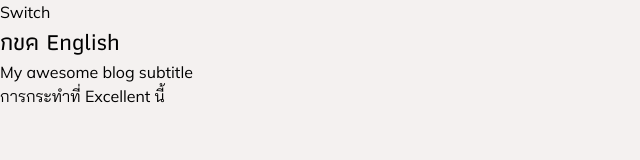
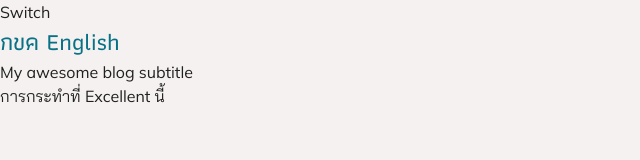
Before and after one commit to artt/artt-dev-astro, an Astro site: page / in a window 1280 px wide. Shown: the whole page, without its empty margins (0-640 px from the left). Built offline with nearby package versions, Linux system fonts and the light colour scheme; Astro itself is replaced by a stand-in of ours.

Commit message:
switch to scss and pretty much ok with dark mode

```diff
--- a/package.json
+++ b/package.json
@@ -15,6 +15,7 @@
     "astro": "^4.12.3",
     "color2k": "^2.0.3",
     "popmotion": "^11.0.5",
+    "sass": "^1.77.8",
     "tailwindcss": "^3.4.7",
     "typescript": "^5.5.4"
   }
--- a/src/layouts/BaseLayout.astro
+++ b/src/layouts/BaseLayout.astro
@@ -2,7 +2,7 @@
 import DayNight from '../components/DayNight.astro';
 const { pageTitle } = Astro.props;
 
-import '../styles/global.css';
+import '../styles/global.scss';
 
 ---
 <html lang="en" style={{
--- /dev/null
+++ b/src/styles/_darkmode.scss
@@ -0,0 +1,15 @@
+@import "definitions";
+
+:root {
+
+  @each $prop in $properties {
+    --color-#{$prop}: #{map-get(map-get($themes, "light"), '#{$prop}')};
+  }
+
+  &[data-theme="dark"] {
+    @each $prop in $properties {
+      --color-#{$prop}: #{map-get(map-get($themes, "dark"), '#{$prop}')};
+    }
+  }
+
+}
--- /dev/null
+++ b/src/styles/_definitions.scss
@@ -0,0 +1,126 @@
+$side-width: 270px;
+$post-min-width: 700px;
+$post-max-width: 900px;
+
+// maximum width that we'll support
+// anything larger than this we'll leave blank
+// see example from apple.com
+$max-drawing: 2560px;
+$section-divider-height: 120px;
+
+$content-width: 1200px;
+$content-margin-large: 36px;
+$content-margin-small: 18px;
+
+$screen-mid: 700px;
+$screen-large: $post-min-width + $side-width + (3 * $content-margin-large); // = 700 + 270 + 3*30 = 1060
+$screen-xlarge: $post-max-width + $side-width + (5 * $content-margin-large); // = 900 + 270 + 5*30 = 1320
+
+$cover-tall-ar: 1.91;
+$cover-wide-ar: 2.5;
+
+$navbar-height-sm: 45px;
+$navbar-height-lg: 75px;
+
+$icon-size: 21px;
+
+$top-image-overlap: 100px;
+
+$time-short: 0.3s;
+$time-long: 0.6s;
+
+$font-body: "Bai Jamjuree", "Mulish", Sans-serif;
+$font-heading: "Athiti", Sans-serif;
+$font-en: "Mulish", Sans-serif;
+$font-mono: "Menlo", "Monaco", "Consolas", "Courier New", monospace;
+
+$alert-size: 1.1rem;
+
+$artt-blue: #077185;
+$artt-orange: #D76D07;
+$off-white-background: #F4F1F0;
+$off-black-background: #1a202c;
+$code-background-light: #E8E1DE;
+$code-background-dark: #090b0e; //273042
+
+// derived colors
+
+$properties:
+  "background",
+  "background-contrast",
+  "background-alt",
+  "primary",
+  "secondary",
+  "text",
+  "heading",
+  "x-green",
+  "x-blue",
+  "x-yellow",
+  "x-red",
+  "x-grey",
+  "x-purple",
+  "code-background",
+  "cover-shadow-spread",
+  "cover-shadow-focus";
+
+// TODO: add all required colors here so there's no wait
+// like neutral colors, etc.
+// also look at how the wave is being rendered (the colors don't show up right away)
+
+$themes: (
+	light: (
+    background: $off-white-background,
+    background-contrast: rgba(255, 255, 255, 1),
+    background-alt: scale-color($off-white-background, $lightness: -5%),
+    primary: $artt-blue,
+    secondary: $artt-orange,
+    text: rgba(0,0,0,0.87),
+    heading: $artt-blue,
+    x-green: rgba(0, 128, 0, 1),
+    x-blue: scale-color(#4BB3D3, $lightness: -40%),
+    x-yellow: scale-color(#f5b318, $lightness: -20%),
+    x-red: #f44336,
+    x-grey: scale-color(#aaaaaa, $lightness: -30%),
+    x-purple: #9c27b0,
+    code-background: $code-background-light,
+    cover-shadow-spread: rgba(black, 0.15),
+    cover-shadow-focus: rgba(black, 0.2),
+  ),
+  dark: (
+    background: $off-black-background,
+    background-contrast: rgba(0, 0, 0, 1),
+    background-alt: scale-color($off-black-background, $lightness: 5%),
+    primary: scale-color($artt-blue, $lightness: 10%),
+    secondary: scale-color($artt-orange, $lightness: 20%, $saturation: -20%),
+    text: rgba(255, 255, 255, 0.87),
+    heading: scale-color($artt-blue, $lightness: 50%, $saturation: -40%),
+    x-green: scale-color(green, $lightness: 50%, $saturation: -40%),
+    x-blue: #4BB3D3,
+    x-yellow: #f5b318,
+    x-red: scale-color(#f44336, $lightness: 10%),
+    x-grey: #aaaaaa,
+    x-purple: scale-color(#9c27b0, $lightness: 30%),
+    code-background: $code-background-dark,
+    cover-shadow-spread: rgba(black, 0.4),
+    cover-shadow-focus: rgba(black, 0.6),
+  ),
+);
+
+$alert-colors: (
+  "tip": "--x-green-color",
+  "info": "--x-grey-color",
+  "note": "--x-blue-color",
+  "warning": "--x-yellow-color",
+  "danger": "--x-red-color"
+);
+
+$category-colors: (
+  "art": "--x-yellow-color",
+  "dev": "--x-purple-color",
+  "journal": "--neutral-color-60",
+  "nerd": "--secondary-color",
+  "thoughts": "--x-green-color",
+);
+
+$shadow: 0 6px 14px -3px rgba(black, .25), 0 4px 8px -4px rgba(black, .3), 0 -3px 8px -3px rgba(black, .025);
+$shadow-up: 0 -6px 14px -3px rgba(black, .15);
--- a/src/styles/definitions.css
+++ /dev/null
@@ -1,14 +0,0 @@
-:root {
-
-  --font-body: "Bai Jamjuree", "Mulish", Sans-serif;
-  --font-heading: "Athiti", Sans-serif;
-  --font-en: "Mulish", Sans-serif;
-  --font-mono: "Menlo", "Monaco", "Consolas", "Courier New", monospace;
-
-  --color-artt-blue: #077185;
-  --color-artt-orange: #D76D07;
-  --color-off-white-background: #F4F1F0;
-  --color-off-black-background: #1a202c;
-  --color-code-background-light: #E8E1DE;
-  --color-code-background-dark: #090b0e;
-}
--- a/src/styles/global.css
+++ b/src/styles/global.scss
@@ -1,14 +1,13 @@
 @import "fonts.css";
-@import "definitions.css";
-/* @import "darkmode.css"; */
+@import "darkmode";
 
 :root {
-  --color-background: var(--color-off-white-background);
+  --font-body: "Bai Jamjuree", "Mulish", Sans-serif;
+  --font-heading: "Athiti", Sans-serif;
+  --font-en: "Mulish", Sans-serif;
+  --font-mono: "Menlo", "Monaco", "Consolas", "Courier New", monospace;
 }
 
-:root[data-theme="dark"] {
-  --color-background: var(--color-off-black-background);
-}
 
 body {
   font-family: var(--font-body);
```
Also changed, not shown: src/styles/darkmode.css (deleted, +0 -9 lines), 1 other file.
